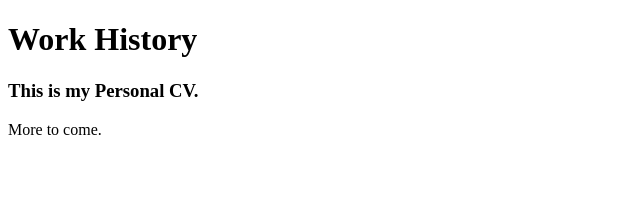
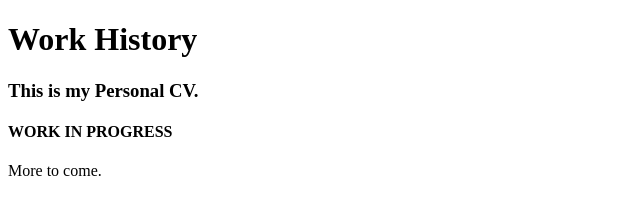
Before and after one commit to Dunkindon13/dunkindon13.github.io, a plain HTML site: page index.html in a window 1280 px wide. Shown: the whole page, without its empty margins (0-640 px from the left). Drawn offline with Linux system fonts and the light colour scheme.

Commit message:
Update index.html

```diff
--- a/index.html
+++ b/index.html
@@ -10,6 +10,7 @@
 <body>
 <h1>Work History</h1>
 <h3>This is my Personal CV.</h3>
+<h4>WORK IN PROGRESS</h4>
 <p>More to come.</p>
 
 </body>
```
